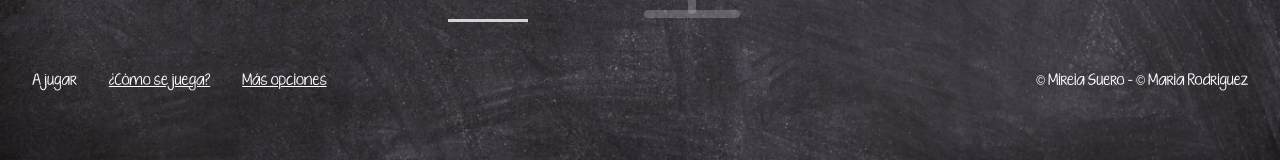
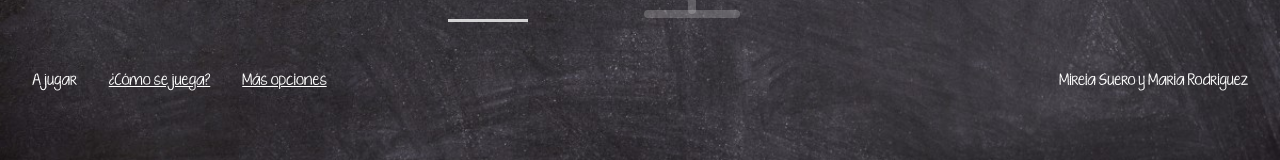
Before and after one commit to mireiasuefra/hangman-game, a React (Create React App) app: page / in a window 1280 px wide. Shown: the part 526-686 px from the top of the page. Built offline with nearby package versions, Linux system fonts and the light colour scheme; no server answers.

Commit message:
add title and descriptions

```diff
--- a/public/index.html
+++ b/public/index.html
@@ -5,7 +5,7 @@
     <link rel="icon" href="%PUBLIC_URL%/favicon.ico" />
     <meta name="viewport" content="width=device-width, initial-scale=1" />
 
-    <title>React App</title>
+    <title>Juego Ahorcado</title>
   </head>
   <body>
     <noscript>You need to enable JavaScript to run this app.</noscript>
--- a/src/components/Footer.js
+++ b/src/components/Footer.js
@@ -18,7 +18,7 @@ function Footer (props) {
       </li>
     </ul>
   </nav>
-  <small className="footer__copy">© Mireia Suero - © Maria Rodriguez </small>
+  <small className="footer__copy"> Mireia Suero y Maria Rodriguez </small>
 </footer>
     );
 }
```
